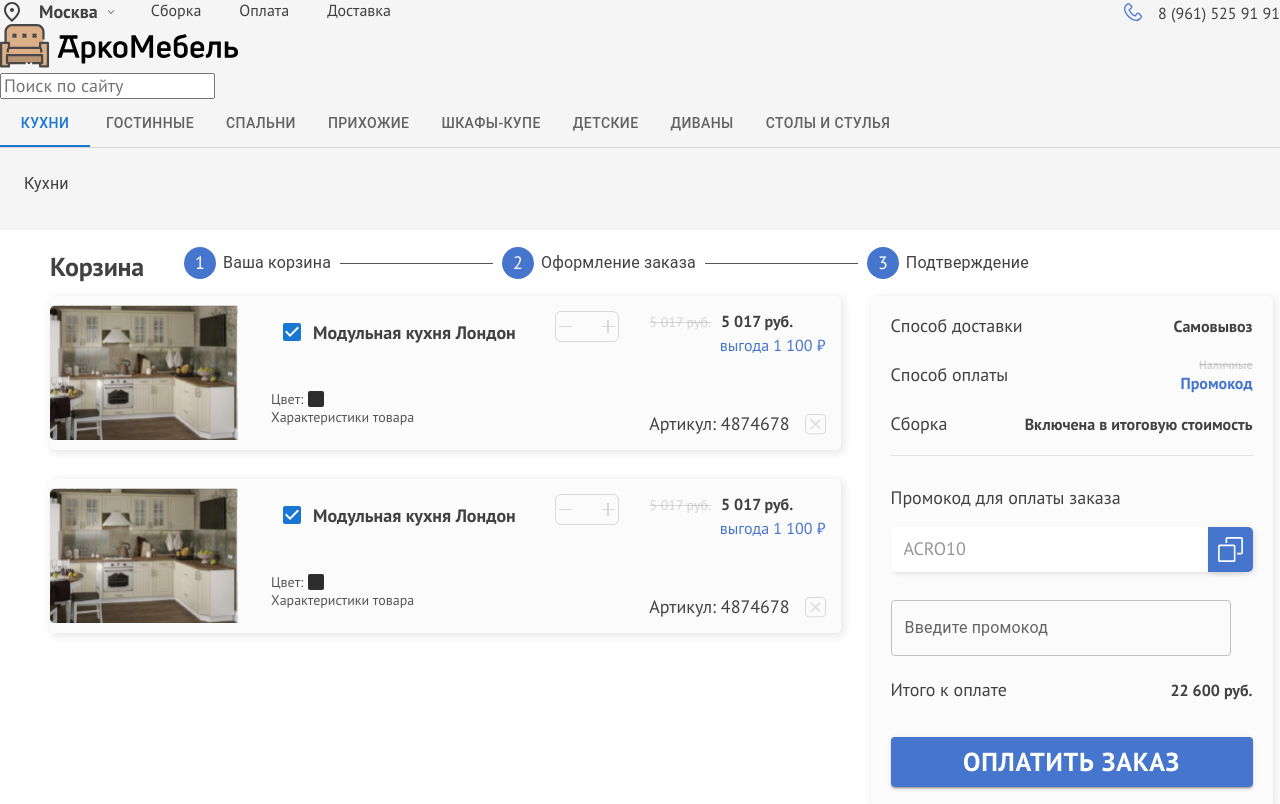
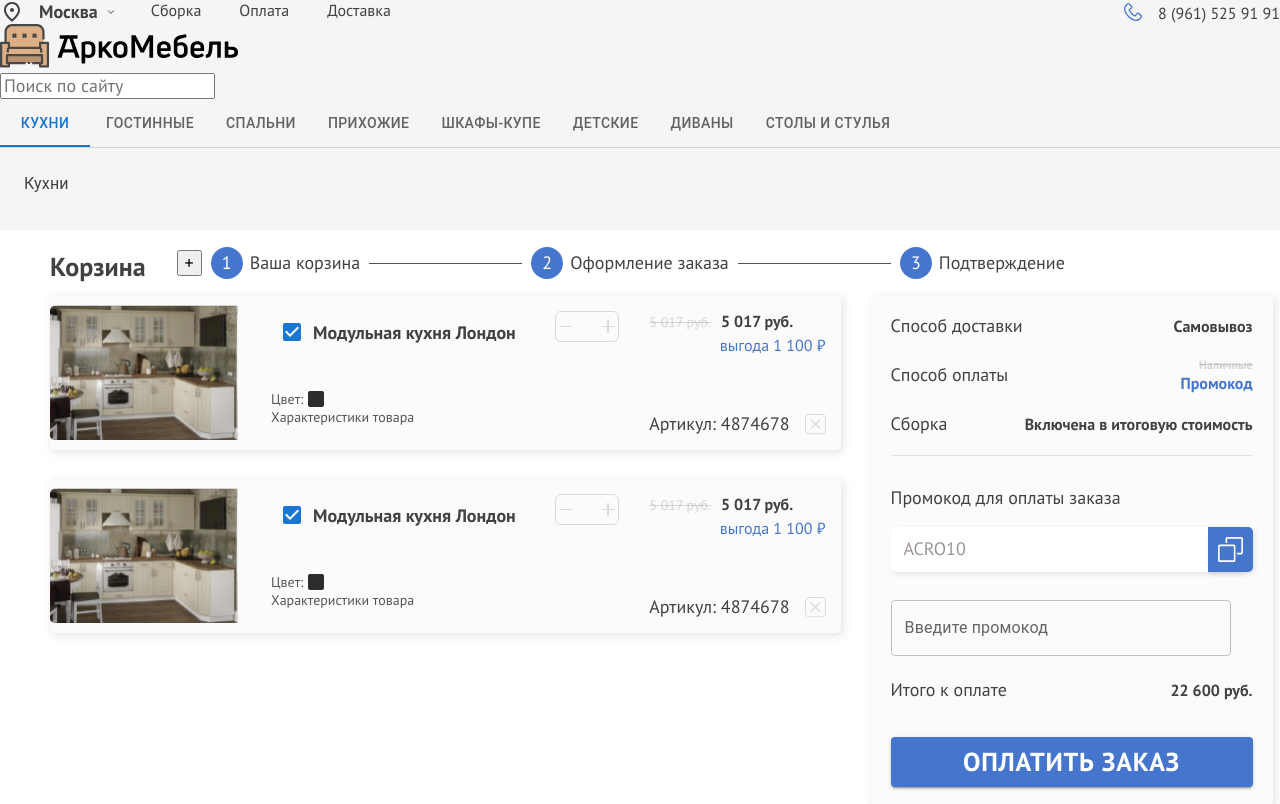
Before and after one commit to arco-furniture/arco-furniture, a React (Create React App) app: page /basket-approval in a window 1280 px wide. Shown: the top 804 px of the page. Built offline with nearby package versions, Linux system fonts and the light colour scheme.

Commit message:
fix: finised rewrite material on scss

```diff
--- a/src/pages/basket/Basket.jsx
+++ b/src/pages/basket/Basket.jsx
@@ -2,12 +2,16 @@ import { RadioGroup, FormControlLabel, Radio, Checkbox, Button } from "@mui/mate
 import Card from './components/Card';
 import BasketNavigation from './components/BasketNavigation';
 import { useNavigate } from "react-router-dom";
+import { useDispatch, useSelector } from "react-redux";
 import styles from "../../scss/modules/basket.module.scss";
+import { arraySelector } from '../../redux/basket/arrayOfCards';
 
 const Basket = () => {
     const navigate = useNavigate();
+    const { arrayOfCards, arrayOfCardsStatus } = useSelector(arraySelector);
 
     const handleNextStage = () => {
+        // console.log(arrayOfCards)
         navigate("/basket-order")
     }
 
--- a/src/pages/basket/components/BasketNavigation.tsx
+++ b/src/pages/basket/components/BasketNavigation.tsx
@@ -1,98 +1,43 @@
 import React from "react"
-import { Typography, Box } from "@mui/material";
-
-const circleStyle = {
-    borderRadius: '50%',
-    display: 'flex',
-    justifyContent: 'center',
-    alignItems: 'center',
-    color: 'white',
-    width: '2rem',
-    height: '2rem',
-    ml: '9px',
-};
-
-const lineStyle = {
-    bgcolor: '#555555',
-    width: '153px',
-    height: '1px',
-    ml: '9px',
-};
-
-const navigationStyle = {
-    ml: '7px',
-};
+import { arraySelector } from '../../../redux/basket/arrayOfCards';
+import { useDispatch, useSelector } from "react-redux";
+import styles from "../../../scss/modules/basket-navigation.module.scss";
 
 const BasketNavigation = (bgcolor: any) => {
 
+    const handleAddCard = () => {
+        console.log('222')
+    }
+
     return (
-        <Box>
-            <Box sx={{
-                display: 'flex',
-                alignItems: 'center',
-            }}>
-                <Typography sx={{
-                    mr: '31px',
-                    mt: '20px',
-                    mb: '12px',
-                    fontFamily: 'PT Sans',
-                    fontStyle: 'normal',
-                    fontWeight: '700',
-                    fontSize: '26px',
-                    lineHeight: '34px',
-                    color: '#414141',
-                }} variant="h2" gutterBottom>
+        <div className={styles.navigation}>
+            <div className={styles.navigation__container}>
+                <p className={styles.navigation__title}>
                     Корзина
-                </Typography>
-                <Box
-                    sx={{
-                        ...circleStyle,
-                        bgcolor: `${bgcolor.bgcolor[1]}`
-                    }}
-                >
+                </p>
+                <button onClick={handleAddCard}>+</button>
+                <div className={styles.navigation__circle} style={{ backgroundColor: `${bgcolor.bgcolor[1]}` }}>
                     1
-                </Box>
-                <Typography sx={{
-                    ...navigationStyle
-                }}>
+                </div>
+                <p style={{ marginLeft: '7px' }}>
                     Ваша корзина
-                </Typography>
-                <Box sx={{
-                    ...lineStyle,
-                }} />
-
-                <Box
-                    sx={{
-                        ...circleStyle,
-                        bgcolor: `${bgcolor.bgcolor[2]}`
-                    }}
-                >
+                </p>
+                <div className={styles.navigation__line} />
+                <div className={styles.navigation__circle} style={{ backgroundColor: `${bgcolor.bgcolor[2]}` }}>
                     2
-                </Box>
-                <Typography sx={{
-                    ...navigationStyle
-                }}>
+                </div>
+                <p style={{ marginLeft: '7px' }}>
                     Оформление заказа
-                </Typography>
-                <Box sx={{
-                    ...lineStyle,
-                }} />
-
-                <Box
-                    sx={{
-                        ...circleStyle,
-                        bgcolor: `${bgcolor.bgcolor[3]}`
-                    }}
-                >
+                </p>
+                <div className={styles.navigation__line} />
+                <div className={styles.navigation__circle} style={{ backgroundColor: `${bgcolor.bgcolor[3]}` }}>
                     3
-                </Box>
-                <Typography sx={{
-                    ...navigationStyle
-                }}>
+                </div>
+                <p style={{ marginLeft: '7px' }}>
                     Подтверждение
-                </Typography>
-            </Box>
-        </Box >
+                </p>
+            </div>
+        </div >
     )
 }
 
--- a/src/pages/basket/components/Card.tsx
+++ b/src/pages/basket/components/Card.tsx
@@ -2,13 +2,11 @@ import React from "react"
 import img from '../../../images/card-img.svg';
 import { Checkbox } from "@mui/material";
 import styles from "../../../scss/modules/basket-card.module.scss";
-import { nextCount } from "../../../redux/test/numberOfCard";
-import { stageSelector } from "../../../redux/test/numberOfCard";
 
 
 const Card: React.FC = () => {
 
-    console.log(nextCount)
+
     return (
         <div className={styles.card}>
             <img src={img} alt='img' style={{ width: '188px' }} />
@@ -30,7 +28,7 @@ const Card: React.FC = () => {
                         <div className={styles.card__line}></div>
                     </button>
                     {}
-                    <button className={styles.card__pluse} onClick={() => { nextCount() }}>
+                    <button className={styles.card__pluse} onClick={() => { console.log('222') }}>
                         <div className={styles.card__line}></div>
                         <div className={styles.card__line_vertical}></div>
                     </button>
--- /dev/null
+++ b/src/redux/basket/arrayOfCards.js
@@ -0,0 +1,26 @@
+import { createAsyncThunk, createSlice } from "@reduxjs/toolkit"
+import axios from "axios";
+
+const initialState = {
+    count: [],
+}
+
+export const arrayOfCards = createSlice({
+    name: 'arrayOfCards',
+    initialState: {
+        count: [],
+    },
+
+    reducers: {
+        add(state) {
+            console.log(state, '2222')
+        },
+        remove(state) {
+            console.log(state, '3333')
+        },
+    },
+})
+
+export const arraySelector = (state) => state.arrayReducer
+export const { add, remove } = arrayOfCards.actions;
+export default arrayOfCards.reducer;
--- /dev/null
+++ b/src/redux/basket/countOfItems.js
@@ -0,0 +1,27 @@
+import { createAsyncThunk, createSlice } from "@reduxjs/toolkit"
+import axios from "axios";
+
+const initialState = {
+    count: 2,
+}
+
+export const numberOfStage = createSlice({
+    name: 'count',
+    initialState,
+
+    reducers: {
+        less(state) {
+            if (state.count > 2) {
+                state.stage -= 1
+            }
+            return
+        },
+        more(state) {
+            state.stage += 1
+        },
+    },
+})
+
+export const stageSelector = (state) => state.countReducer
+export const { less, more } = numberOfStage.actions;
+export default numberOfStage.reducer;
--- a/src/redux/test/numberOfCard.js
+++ /dev/null
@@ -1,27 +0,0 @@
-import { createAsyncThunk, createSlice } from "@reduxjs/toolkit"
-import axios from "axios";
-
-const initialState = {
-    count: 1,
-}
-
-export const numberOfCard = createSlice({
-    name: 'count',
-    initialState,
-
-    reducers: {
-        nextCount(state) {
-            state.count += 1
-        },
-        previousСount(state) {
-            if (state.count > 1) {
-                state.count -= 1
-            }
-            return
-        },
-    },
-})
-
-export const stageSelector = (state) => state.cardReducer
-export const { nextCount, previousСount } = numberOfCard.actions;
-export default numberOfCard.reducer;
--- a/src/redux/test/numberOfStage.js
+++ /dev/null
@@ -1,27 +0,0 @@
-import { createAsyncThunk, createSlice } from "@reduxjs/toolkit"
-import axios from "axios";
-
-const initialState = {
-    stage: 1,
-}
-
-export const numberOfStage = createSlice({
-    name: 'stage',
-    initialState,
-
-    reducers: {
-        nextCount(state) {
-            if (state.stage < 2) {
-                state.stage += 1
-            }
-            return
-        },
-        previousСount(state) {
-            state.stage -= 1
-        },
-    },
-})
-
-export const stageSelector = (state) => state.stageReducer
-export const { nextCount, previousСount } = numberOfStage.actions;
-export default numberOfStage.reducer;
--- /dev/null
+++ b/src/scss/modules/basket-navigation.module.scss
@@ -0,0 +1,34 @@
+.navigation {
+    .navigation__container {
+        display: flex;
+        align-items: center;
+    }
+
+    .navigation__title {
+        margin: 20px 31px 12px 0;
+        font-family: 'PT Sans';
+        font-style: normal;
+        font-weight: 700;
+        font-size: 26px;
+        line-height: 34px;
+        color: '#414141';
+    }
+
+    .navigation__circle {
+        border-radius: 50%;
+        display: flex;
+        justify-content: center;
+        align-items: center;
+        color: white;
+        width: 2rem;
+        height: 2rem;
+        margin-left: 9px;
+    }
+
+    .navigation__line {
+        background-color: #555555;
+        width: 153px;
+        height: 1px;
+        margin-left: 9px;
+    }
+}
```
Also changed, not shown: src/redux/store.js (+4 -4 lines), 1 other file (tests, documents, lock files or other folders).
